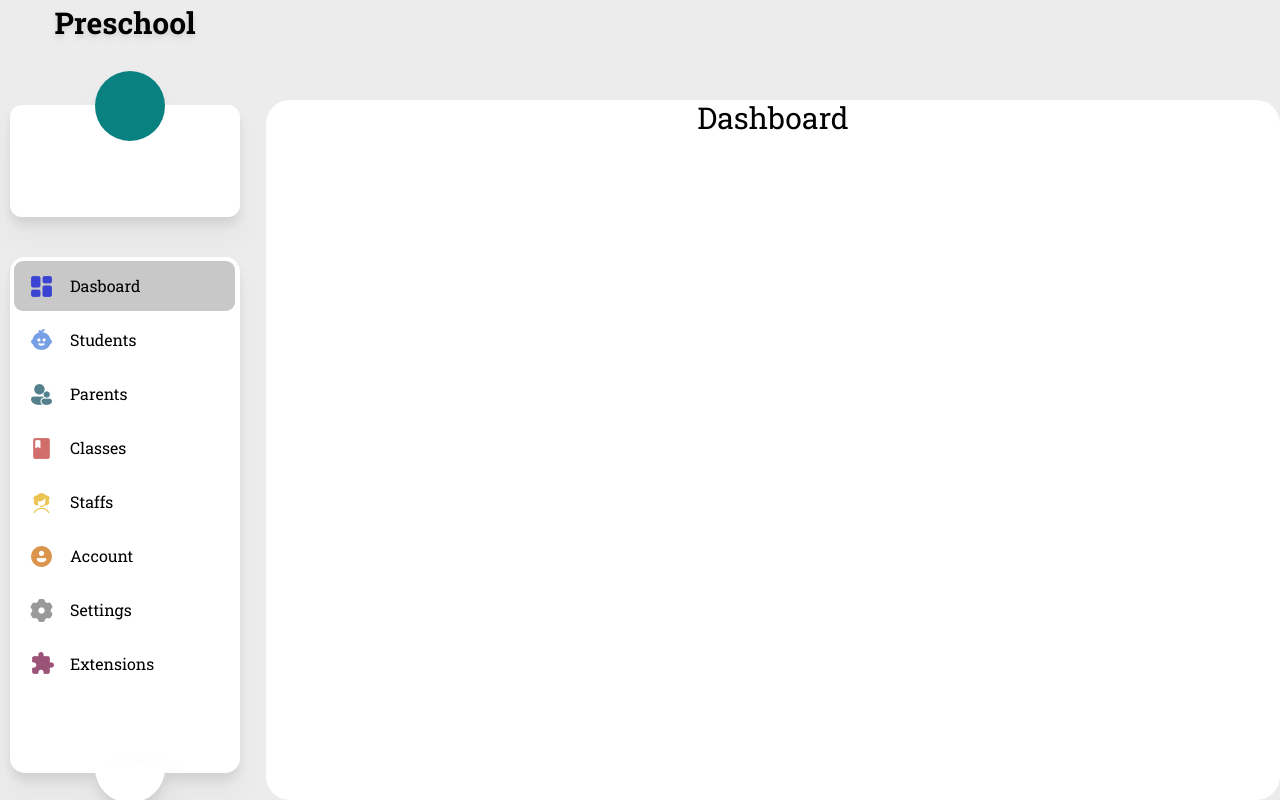
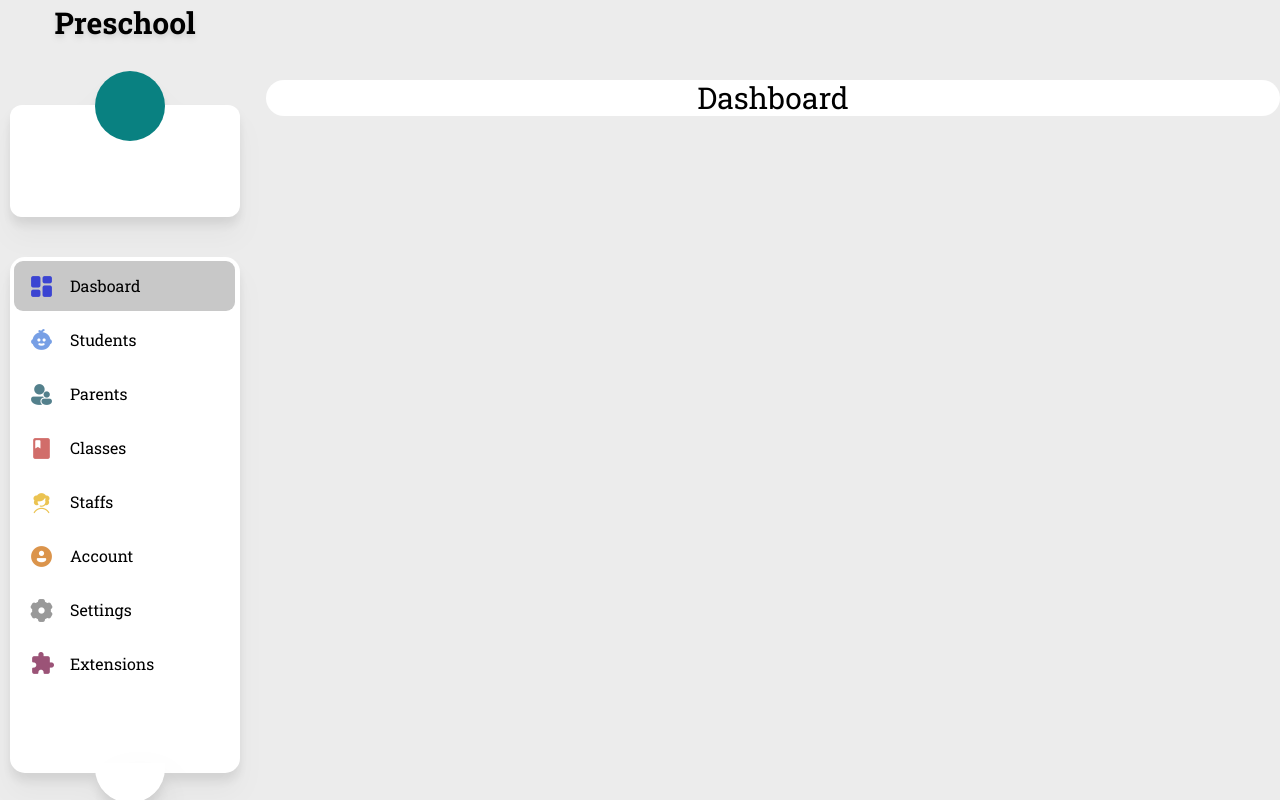
Before and after one commit to nguyenngocthach1403/preschool-system-project, a Vue app in the folder preschool_web_application/: page / in a window 1280 px wide. Built offline with nearby package versions, Linux system fonts and the light colour scheme.

Commit message:
Thach 28/4 13:07 style: repair layout app

```diff
--- a/preschool_web_application/src/App.vue
+++ b/preschool_web_application/src/App.vue
@@ -19,11 +19,11 @@ const closeMenu = (is) => {
 </script>
 
 <template>
- <main v-bind:class="menuStyle" class="overflow-y-hidden">
-    <section class="menu h-screen px-[10px]">
+ <main v-bind:class="menuStyle" class="overflow-y-hidden h-screen">
+    <section class="menu h-full px-[10px]">
         <MenuComp :menu-style="menuStyle" @close-menu="closeMenu"/>
     </section>
-    <section class="view h-screen ">
+    <section class="view h-full">
         <header class="h-20 ml-3 rounded-xl"></header>
         <router-view></router-view>
     </section>
@@ -41,8 +41,4 @@ const closeMenu = (is) => {
         grid-template-columns: 90px auto;
         transition: 0.5s  ease;
     }
-    .view{
-        display: grid;
-        grid-template-rows: 100px auto;
-    }
 </style>
```
